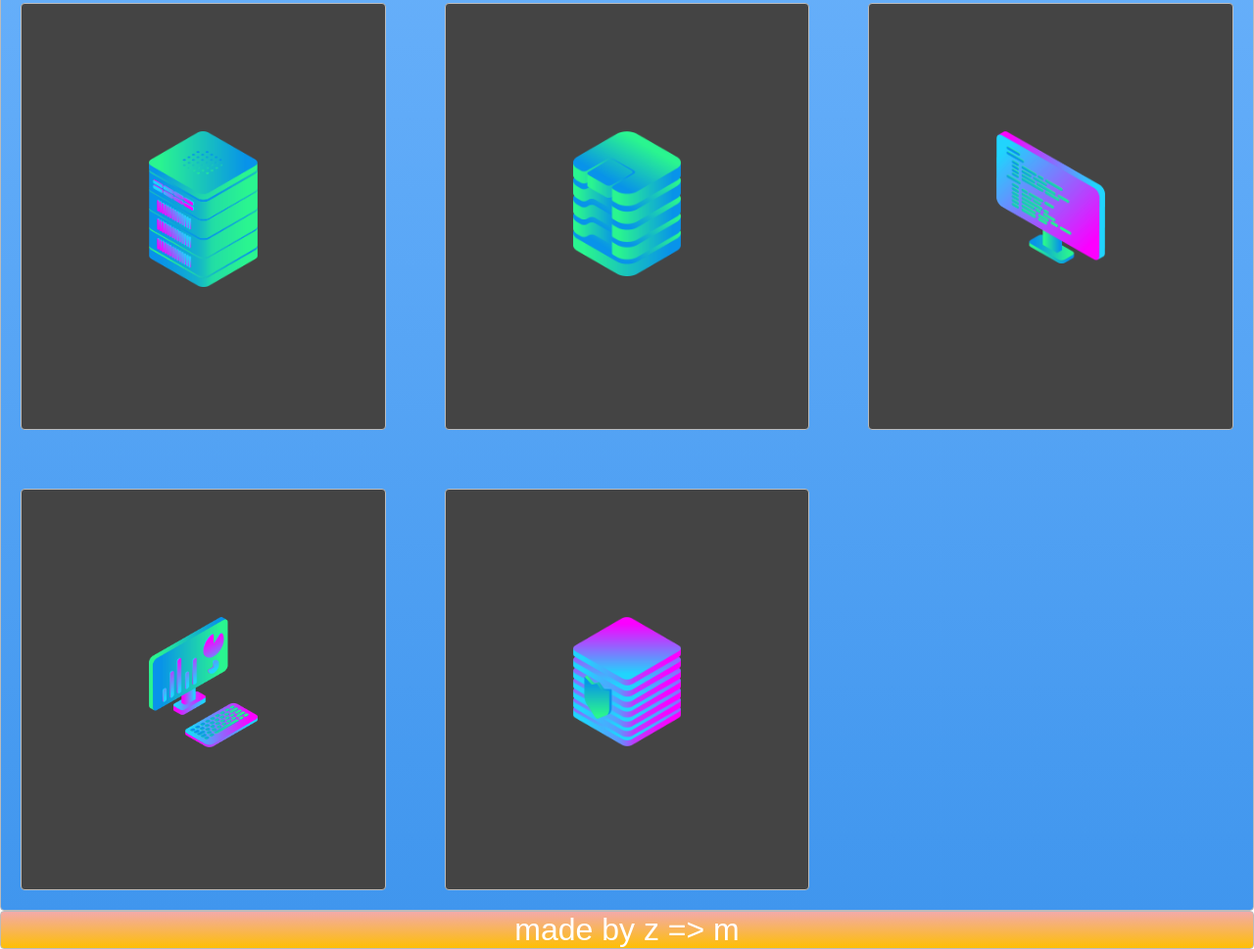
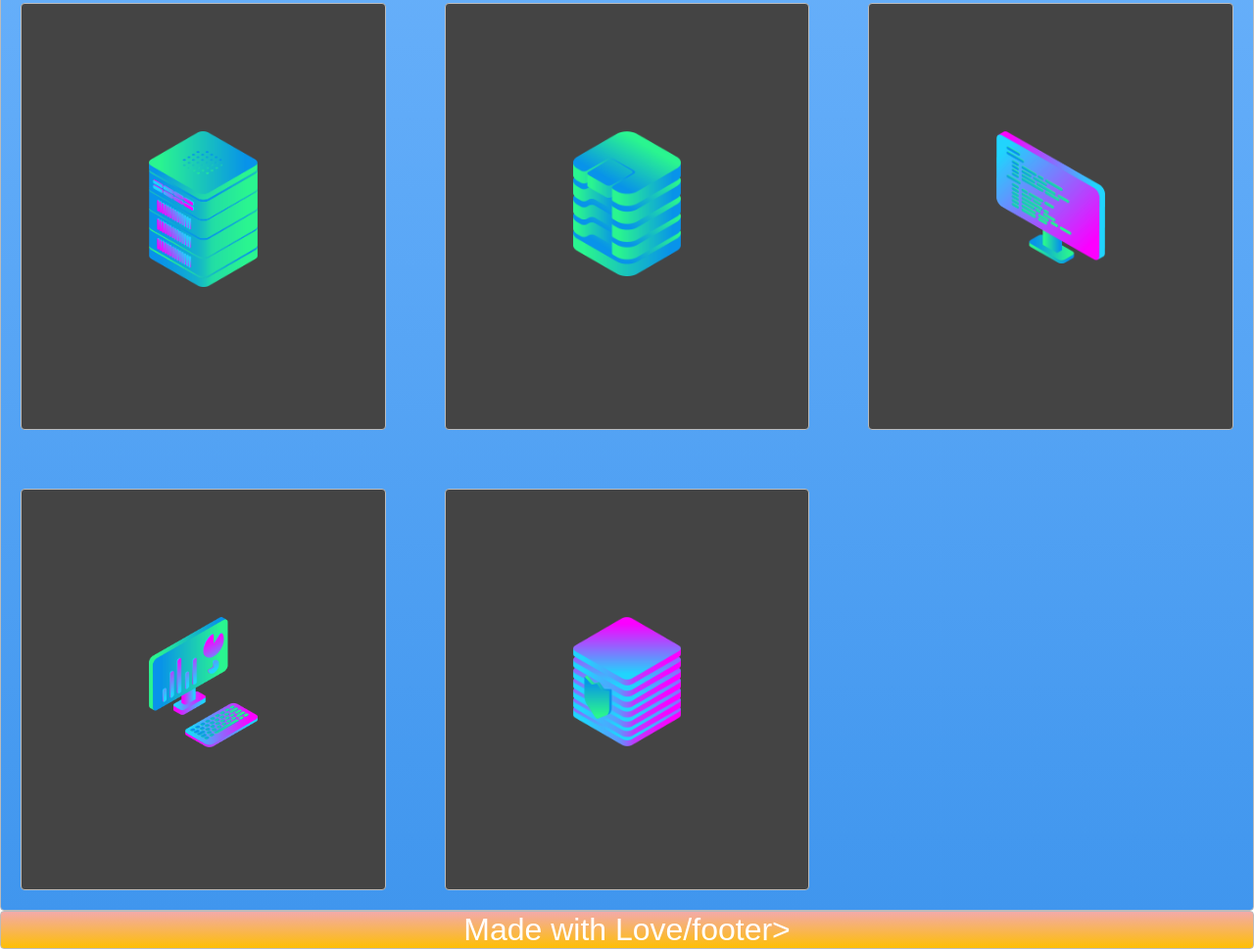
Before and after one commit to diplex2011/project-startup-template, a plain HTML site: page index.html in a window 1280 px wide. Shown: the part 923-1892 px from the top of the page at 98% size. Drawn offline with Linux system fonts and the light colour scheme.

Commit message:
Update index.html

```diff
--- a/index.html
+++ b/index.html
@@ -24,7 +24,7 @@
     <div class="box zone"><img src="./img/desktop_analytics_2.png"></div>
     <div class="box zone"><img src="./img/server_safe_2.png"></div>
   </div>
-  <footer class="zone yellow">made by z => m</footer>
+  <footer class="zone yellow">Made with Love/footer>
 </div>
 </body>
 </html>
```
